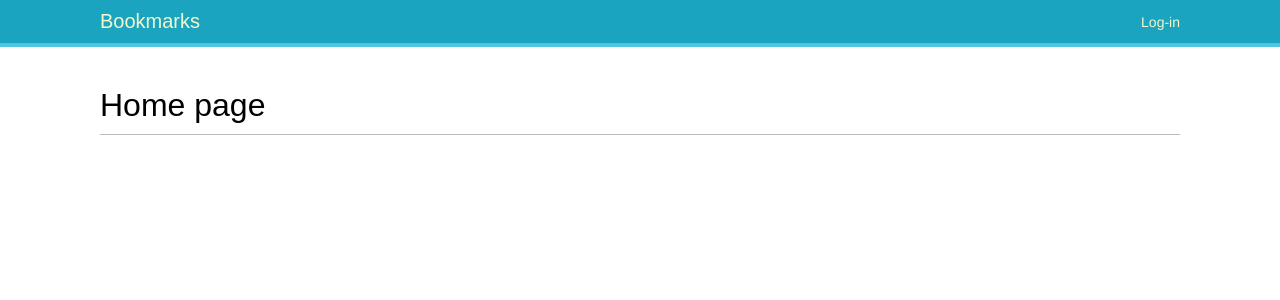
After one commit to Ivan-k35/Bookmarks-app, a Django app: page / in a window 1280 px wide. The commit adds this page. Shown: the top 300 px of the page. Run offline with Django 4.2, Linux system fonts and the light colour scheme; some libraries are stand-ins or nearby versions; some web fonts are replaced.

Commit message:
add home page

```diff
--- /dev/null
+++ b/account/templates/account/index.html
@@ -0,0 +1,7 @@
+{% extends "base.html" %}
+
+{% block title %}Home page{% endblock %}
+
+{% block content %}
+    <h1>Home page</h1>
+{% endblock %}
--- a/account/templates/base.html
+++ b/account/templates/base.html
@@ -7,7 +7,7 @@
 </head>
 <body>
 <div id="header">
-    <span class="logo">Bookmarks</span>
+    <a href="{% url "home_page" %}"><span class="logo">Bookmarks</span></a>
     {% if request.user.is_authenticated %}
         <ul class="menu">
             <li {% if section == "dashboard" %}class="selected"{% endif %}>
--- a/account/urls.py
+++ b/account/urls.py
@@ -33,11 +33,12 @@ urlpatterns = [
     #      auth_views.PasswordResetCompleteView.as_view(),
     #      name='password_reset_complete'),
 
-    path('', include('django.contrib.auth.urls')),
-    path('', views.dashboard, name='dashboard'),
-    path('register/', views.register, name='register'),
-    path('edit/', views.edit, name='edit'),
-    path('users/', views.user_list, name='user_list'),
-    path('users/follow/', views.user_follow, name='user_follow'),
-    path('users/<username>/', views.user_detail, name='user_detail'),
+    path('account/', include('django.contrib.auth.urls')),
+    path('', views.home_page, name='home_page'),
+    path('account/', views.dashboard, name='dashboard'),
+    path('account/register/', views.register, name='register'),
+    path('account/edit/', views.edit, name='edit'),
+    path('account/users/', views.user_list, name='user_list'),
+    path('account/users/follow/', views.user_follow, name='user_follow'),
+    path('account/users/<username>/', views.user_detail, name='user_detail'),
 ]
--- a/account/views.py
+++ b/account/views.py
@@ -34,6 +34,10 @@ from actions.models import Action
 #     else:
 #         form = LoginForm()
 #     return render(request, 'account/login.html', {'form': form})
+
+
+def home_page(request):
+    return render(request, 'account/index.html')
 
 
 @login_required
--- a/bookmarks/urls.py
+++ b/bookmarks/urls.py
@@ -5,7 +5,7 @@ from django.conf.urls.static import static
 
 urlpatterns = [
     path('admin/', admin.site.urls),
-    path('account/', include('account.urls')),
+    path('', include('account.urls')),
     path('social-auth/', include('social_django.urls', namespace='social')),
     path('images/', include('images.urls', namespace='images')),
     path('__debag__', include('debug_toolbar.urls')),
```
